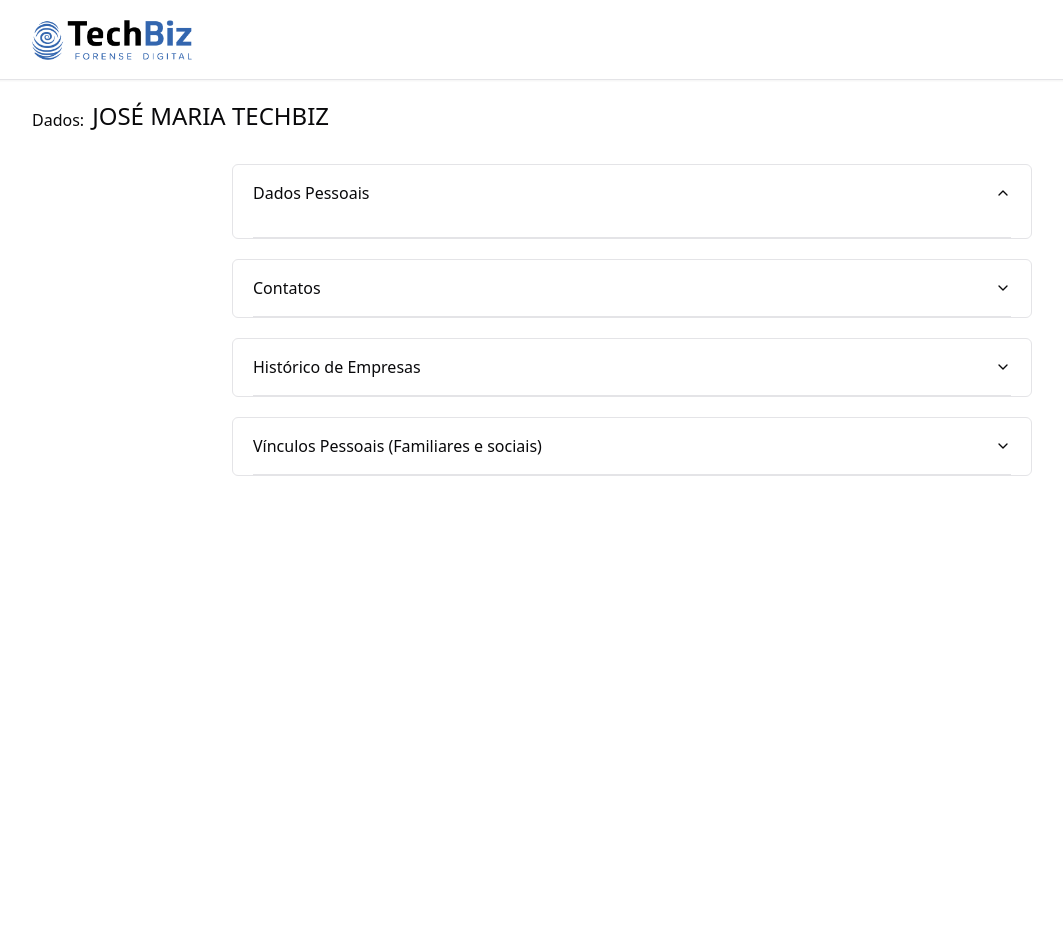
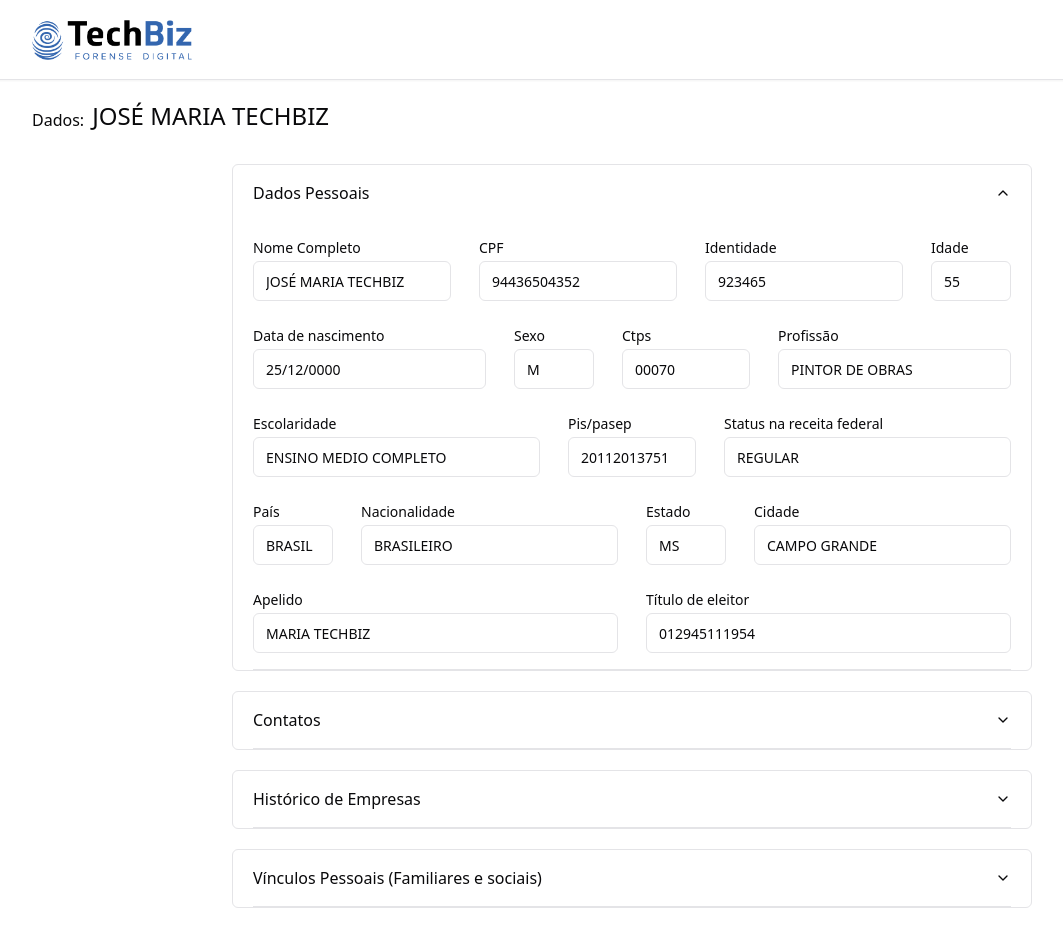
Before and after one commit to gabrielcomputacao/React_dados, a React (Vite) app in the folder react-dados/: page / in a window 1280 px wide. Both pictures are taken after a click on the button "Dados Pessoais". Shown: the top 946 px of the page, without its empty margins (8-1071 px from the left). Built offline with nearby package versions, Linux system fonts and the light colour scheme.

Commit message:
feat: criando dialog dados pessoa principal

```diff
--- /dev/null
+++ b/react-dados/src/components/dataContainer/personMain/index.tsx
@@ -0,0 +1,214 @@
+import { Input } from "@/components/ui/input";
+import DataContext from "@/context";
+import { useContext } from "react";
+import { Label } from "@/components/ui/label";
+
+export function PersonMain() {
+  const { mainPerson } = useContext(DataContext);
+
+  return (
+    <div>
+      <div className="flex flex-col gap-7 mt-5">
+        <div className="flex justify-between items-center gap-7">
+          <div className="grid w-full h-full  gap-1.5 ">
+            <Label htmlFor="nome">Nome Completo</Label>
+            <Input
+              value={mainPerson.full_name ?? ""}
+              type="text"
+              id={`nome-${mainPerson.full_name}`}
+              placeholder=""
+              readOnly
+              className="focus-visible:ring-0"
+            />
+          </div>
+          <div className="grid w-full h-full  gap-1.5 ">
+            <Label htmlFor="nome">CPF</Label>
+            <Input
+              value={mainPerson.cpf}
+              type="text"
+              id={`cpf-${mainPerson.cpf}`}
+              placeholder=""
+              readOnly
+              className="focus-visible:ring-0"
+            />
+          </div>
+          <div className="grid w-full h-full  gap-1.5 ">
+            <Label htmlFor="nome">Identidade</Label>
+            <Input
+              value={mainPerson.identidade}
+              type="text"
+              id={`identidade-${mainPerson.identidade}`}
+              placeholder=""
+              readOnly
+              className="focus-visible:ring-0"
+            />
+          </div>
+          <div className="grid  h-full  gap-1.5 ">
+            <Label htmlFor="nome">Idade</Label>
+            <Input
+              value={mainPerson.idade}
+              type="text"
+              id={`idade-${mainPerson.idade}`}
+              placeholder=""
+              readOnly
+              className="focus-visible:ring-0 w-20"
+            />
+          </div>
+        </div>
+        <div className="flex justify-start items-center gap-7">
+          <div className="grid w-full h-full  gap-1.5 ">
+            <Label htmlFor="nome">Data de nascimento</Label>
+            <Input
+              value={mainPerson.data_nascimento}
+              type="text"
+              id={`data_nascimento-${mainPerson.data_nascimento}`}
+              placeholder=""
+              readOnly
+              className="focus-visible:ring-0"
+            />
+          </div>
+          <div className="grid  h-full  gap-1.5 ">
+            <Label htmlFor="nome">Sexo</Label>
+            <Input
+              value={mainPerson.sexo}
+              type="text"
+              id={`sexo-${mainPerson.sexo}`}
+              placeholder=""
+              readOnly
+              className="focus-visible:ring-0 w-20"
+            />
+          </div>
+          <div className="grid h-full  gap-1.5 ">
+            <Label htmlFor="nome">Ctps</Label>
+            <Input
+              value={mainPerson.ctps}
+              type="text"
+              id={`ctps-${mainPerson.ctps}`}
+              placeholder=""
+              readOnly
+              className="focus-visible:ring-0 w-32"
+            />
+          </div>
+          <div className="grid w-full h-full  gap-1.5 ">
+            <Label htmlFor="nome">Profissão</Label>
+            <Input
+              value={mainPerson.profissao}
+              type="text"
+              id={`profissao-${mainPerson.profissao}`}
+              placeholder=""
+              readOnly
+              className="focus-visible:ring-0"
+            />
+          </div>
+        </div>
+        <div className="flex justify-start items-center gap-7">
+          <div className="grid w-full h-full  gap-1.5 ">
+            <Label htmlFor="nome">Escolaridade</Label>
+            <Input
+              value={mainPerson.escolaridade}
+              type="text"
+              id={`escolaridade-${mainPerson.escolaridade}`}
+              placeholder=""
+              readOnly
+              className="focus-visible:ring-0"
+            />
+          </div>
+
+          <div className="grid  h-full  gap-1.5 ">
+            <Label htmlFor="nome">Pis/pasep</Label>
+            <Input
+              value={mainPerson.pis_pasep}
+              type="text"
+              id={`pis_pasep-${mainPerson.pis_pasep}`}
+              placeholder=""
+              readOnly
+              className="focus-visible:ring-0 w-32"
+            />
+          </div>
+          <div className="grid w-full h-full  gap-1.5 ">
+            <Label htmlFor="nome">Status na receita federal</Label>
+            <Input
+              value={mainPerson.status_receita}
+              type="text"
+              id={`status_receita-${mainPerson.status_receita}`}
+              placeholder=""
+              readOnly
+              className="focus-visible:ring-0 "
+            />
+          </div>
+        </div>
+        <div className="flex justify-start items-center gap-7">
+          <div className="grid h-full  gap-1.5 ">
+            <Label htmlFor="nome">País</Label>
+            <Input
+              value={mainPerson.pais_nascimento}
+              type="text"
+              id={`pais_nascimento-${mainPerson.pais_nascimento}`}
+              placeholder=""
+              readOnly
+              className="focus-visible:ring-0 w-20"
+            />
+          </div>
+          <div className="grid w-full h-full  gap-1.5 ">
+            <Label htmlFor="nome">Nacionalidade</Label>
+            <Input
+              value={mainPerson.nacionalidade}
+              type="text"
+              id={`nacionalidade-${mainPerson.nacionalidade}`}
+              placeholder=""
+              readOnly
+              className="focus-visible:ring-0"
+            />
+          </div>
+
+          <div className="grid h-full  gap-1.5 ">
+            <Label htmlFor="nome">Estado</Label>
+            <Input
+              value={mainPerson.estado_nascimento}
+              type="text"
+              id={`estado_nascimento-${mainPerson.estado_nascimento}`}
+              placeholder=""
+              readOnly
+              className="focus-visible:ring-0 w-20"
+            />
+          </div>
+          <div className="grid w-full h-full  gap-1.5 ">
+            <Label htmlFor="nome">Cidade</Label>
+            <Input
+              value={mainPerson.cidade_nascimento}
+              type="text"
+              id={`c.cidade_nascimento-${mainPerson.cidade_nascimento}`}
+              placeholder=""
+              readOnly
+              className="focus-visible:ring-0 "
+            />
+          </div>
+        </div>
+        <div className="flex justify-start items-center gap-7">
+          <div className="grid w-full h-full  gap-1.5 ">
+            <Label htmlFor="nome">Apelido</Label>
+            <Input
+              value={mainPerson.surname}
+              type="text"
+              id={`surname-${mainPerson.surname}`}
+              placeholder=""
+              readOnly
+              className="focus-visible:ring-0"
+            />
+          </div>
+          <div className="grid w-full h-full  gap-1.5 ">
+            <Label htmlFor="nome">Título de eleitor</Label>
+            <Input
+              value={mainPerson.titulo_de_eleitor}
+              type="text"
+              id={`titulo_de_eleitor-${mainPerson.titulo_de_eleitor}`}
+              placeholder=""
+              readOnly
+              className="focus-visible:ring-0"
+            />
+          </div>
+        </div>
+      </div>
+    </div>
+  );
+}
--- a/react-dados/src/components/dataContainer/pessoas/index.tsx
+++ b/react-dados/src/components/dataContainer/pessoas/index.tsx
@@ -26,11 +26,16 @@ export function Pessoas() {
         <div className="flex justify-center items-center gap-10 flex-wrap">
           {mainEntity.pessoa.map((person, index) => (
             <div>
+              {person.bookmark !== "true" && (
                 <Card className="min-h-64 min-w-48 flex flex-col justify-around items-center ">
                   <CardHeader className="flex justify-center flex-col items-center">
                     <User size={48} />
-                  <CardDescription className="flex flex-col items-center text-center text-xs font-medium">
+                    <CardDescription className="flex flex-col items-center text-center gap-1.5">
+                      <span className="font-medium text-base">
                         {person.first_name}
+                      </span>
+
+                      <span className=" text-sm">{person.vinculo}</span>
                     </CardDescription>
                   </CardHeader>
                   <CardContent className="flex justify-center">
@@ -38,10 +43,10 @@ export function Pessoas() {
                       <DialogTrigger className="border bg-azulClaroTech py-2 px-4 rounded-md font-semibold">
                         Ver dados
                       </DialogTrigger>
-                    <DialogContent className="w-[1080px] max-w-full overflow-y-scroll max-h-screen sm:rounded-none">
+                      <DialogContent className="w-[855px] max-h-[600px] max-w-full overflow-y-scroll  sm:rounded-none mt-1">
                         <DialogHeader>
                           <DialogTitle className="mb-5">Pessoa</DialogTitle>
-                        <div className="flex flex-col items-center gap-3">
+                          <div className="flex flex-col items-center gap-5">
                             <div className="flex justify-start gap-5 items-center w-full">
                               <div className="grid w-full h-full  gap-1.5 ">
                                 <Label htmlFor="name">Nome Completo</Label>
@@ -54,7 +59,7 @@ export function Pessoas() {
                                   className="focus-visible:ring-0"
                                 />
                               </div>
-                            <div className="grid w-full h-full  gap-1.5  ">
+                              <div className="grid w-full max-w-40 h-full  gap-1.5  ">
                                 <Label htmlFor="cpf">CPF</Label>
                                 <Input
                                   value={person.cpf ?? ""}
@@ -62,10 +67,10 @@ export function Pessoas() {
                                   id={`cpf-${index}`}
                                   placeholder=""
                                   readOnly
-                                className="focus-visible:ring-0"
+                                  className="focus-visible:ring-0 "
                                 />
                               </div>
-                            <div className="grid w-full h-full  gap-1.5  self-start">
+                              <div className="grid w-full max-w-40 h-full  gap-1.5  self-start">
                                 <Label htmlFor="nascimento">
                                   Data de Nascimento
                                 </Label>
@@ -75,7 +80,7 @@ export function Pessoas() {
                                   id={`nascimento-${index}`}
                                   placeholder=""
                                   readOnly
-                                className="focus-visible:ring-0"
+                                  className="focus-visible:ring-0 "
                                 />
                               </div>
                               <div className="grid w-auto h-full  gap-1.5  ">
@@ -103,7 +108,7 @@ export function Pessoas() {
                                 />
                               </div>
                               <div className="grid w-full h-full  gap-1.5  ">
-                              <Label htmlFor="surname">Surname</Label>
+                                <Label htmlFor="surname">Apelido</Label>
                                 <Input
                                   value={person.surname ?? ""}
                                   type="text"
@@ -126,7 +131,9 @@ export function Pessoas() {
                               </div>
 
                               <div className="grid w-full h-full  gap-1.5  ">
-                              <Label htmlFor="titulo">Título de eleitor</Label>
+                                <Label htmlFor="titulo">
+                                  Título de eleitor
+                                </Label>
                                 <Input
                                   value={person.titulo_de_eleitor ?? ""}
                                   type="text"
@@ -139,17 +146,20 @@ export function Pessoas() {
                             </div>
                             {person.endereco.length > 0 && (
                               <div className="flex  flex-col items-center w-full">
-                              <div className="text-center bg-[#ededed] py-1 px-4 rounded-md  my-3 w-2/6">
+                                <div className="text-center bg-[#ededed] py-1 px-4 rounded-md  my-5 w-2/6">
                                   <h2 className="font-semibold text-lg ">
                                     Endereço
                                   </h2>
                                 </div>
                                 <div className="w-full">
-                                {person.endereco.map((personEnd, indexEnd) => (
+                                  {person.endereco.map(
+                                    (personEnd, indexEnd) => (
                                       <div className="flex flex-col gap-3 w-full">
                                         <div className="flex justify-between  gap-4 w-full">
                                           <div className="grid w-full h-full  gap-1.5 self-start ">
-                                        <Label htmlFor="bairro">Cidade</Label>
+                                            <Label htmlFor="bairro">
+                                              Cidade
+                                            </Label>
                                             <Input
                                               value={personEnd.city}
                                               type="text"
@@ -160,7 +170,9 @@ export function Pessoas() {
                                             />
                                           </div>
                                           <div className="grid w-full h-full  gap-1.5 self-start ">
-                                        <Label htmlFor="bairro">Bairro</Label>
+                                            <Label htmlFor="bairro">
+                                              Bairro
+                                            </Label>
                                             <Input
                                               value={personEnd.bairro}
                                               type="text"
@@ -183,7 +195,9 @@ export function Pessoas() {
                                           </div>
                                           {personEnd.numero && (
                                             <div className="grid    gap-1.5  ">
-                                          <Label htmlFor="numero">Número</Label>
+                                              <Label htmlFor="numero">
+                                                Número
+                                              </Label>
                                               <Input
                                                 value={personEnd.numero}
                                                 type="text"
@@ -240,15 +254,16 @@ export function Pessoas() {
                                           </div>
                                         </div>
                                       </div>
-                                ))}
+                                    )
+                                  )}
                                 </div>
                               </div>
                             )}
                             <div className="flex  flex-col items-center w-full">
                               <div className="w-full">
                                 {person.telefone.length > 0 && (
-                                <div className="flex justify-center flex-col items-center gap-2 w-full">
-                                  <div className="text-center bg-[#ededed] py-1 px-4 rounded-md w-2/6 my-2">
+                                  <div className="flex justify-center flex-col items-center gap-5 w-full">
+                                    <div className="text-center bg-[#ededed] py-1 px-4 rounded-md w-2/6 my-5">
                                       <h2 className="font-semibold text-lg">
                                         Telefone
                                       </h2>
@@ -309,6 +324,7 @@ export function Pessoas() {
                     </Dialog>
                   </CardContent>
                 </Card>
+              )}
             </div>
           ))}
         </div>
--- a/react-dados/src/components/mainContainer/index.tsx
+++ b/react-dados/src/components/mainContainer/index.tsx
@@ -9,6 +9,7 @@ import DataContext from "@/context";
 import { Contatos } from "../dataContainer/contatos";
 import { Empresas } from "../dataContainer/empresas";
 import { Pessoas } from "../dataContainer/pessoas";
+import { PersonMain } from "../dataContainer/personMain";
 
 export function MainContainer() {
   const { mainPerson } = useContext(DataContext);
@@ -25,7 +26,9 @@ export function MainContainer() {
             <Accordion type="single" collapsible>
               <AccordionItem value="item-1">
                 <AccordionTrigger> Dados Pessoais </AccordionTrigger>
-                <AccordionContent></AccordionContent>
+                <AccordionContent>
+                  <PersonMain />
+                </AccordionContent>
               </AccordionItem>
             </Accordion>
           </div>
@@ -49,7 +52,7 @@ export function MainContainer() {
               </AccordionItem>
             </Accordion>
           </div>
-          <div className="w-[800px] border px-5 rounded-md">
+          <div className="w-[800px] border px-5 rounded-md mb-5">
             <Accordion type="single" collapsible>
               <AccordionItem value="item-1">
                 <AccordionTrigger>
```
Also changed, not shown: react-dados/src/components/dataContainer/contatos/index.tsx (+6 -15 lines). Lines whose indentation alone changed are shown as unchanged.
